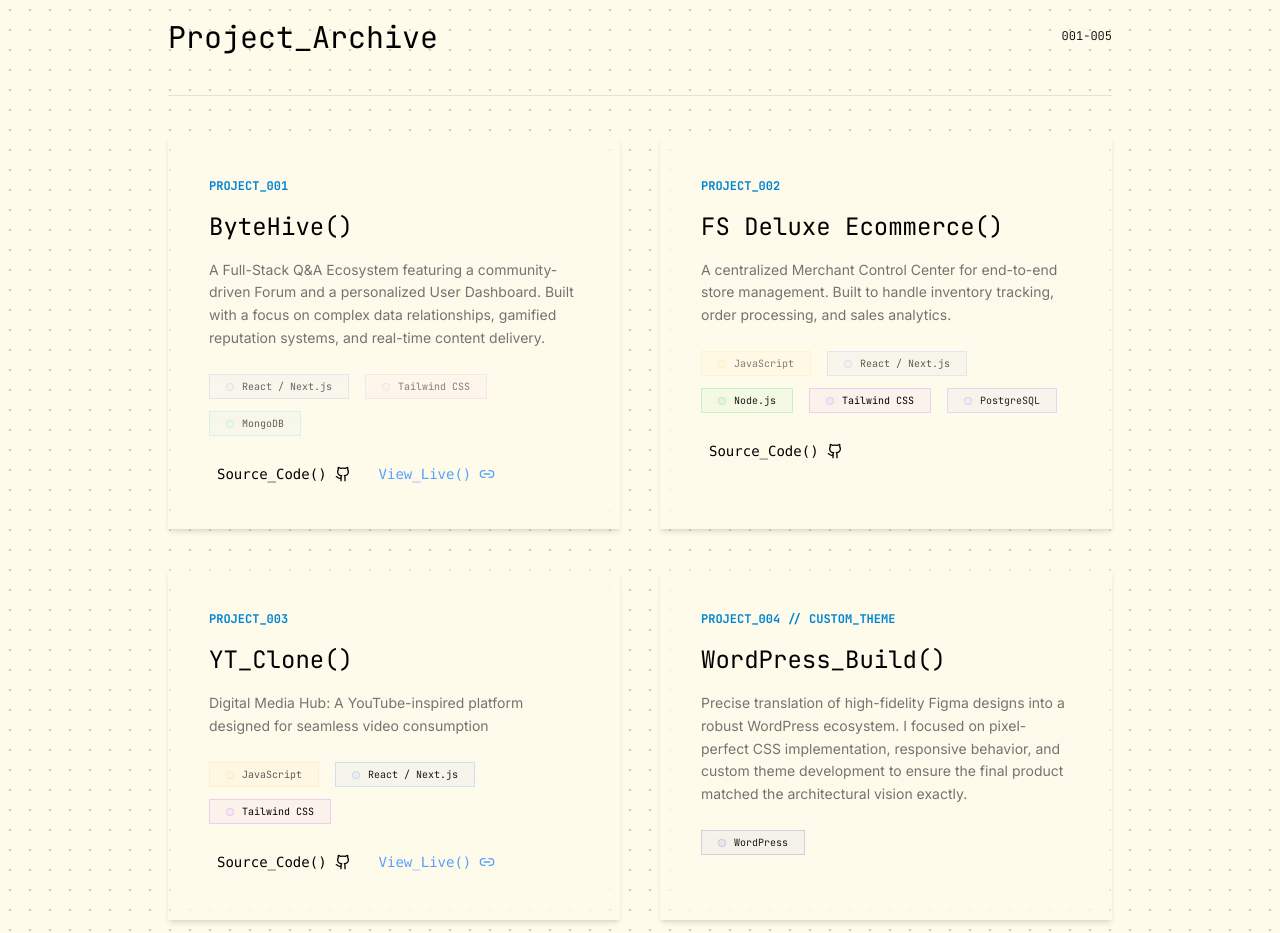
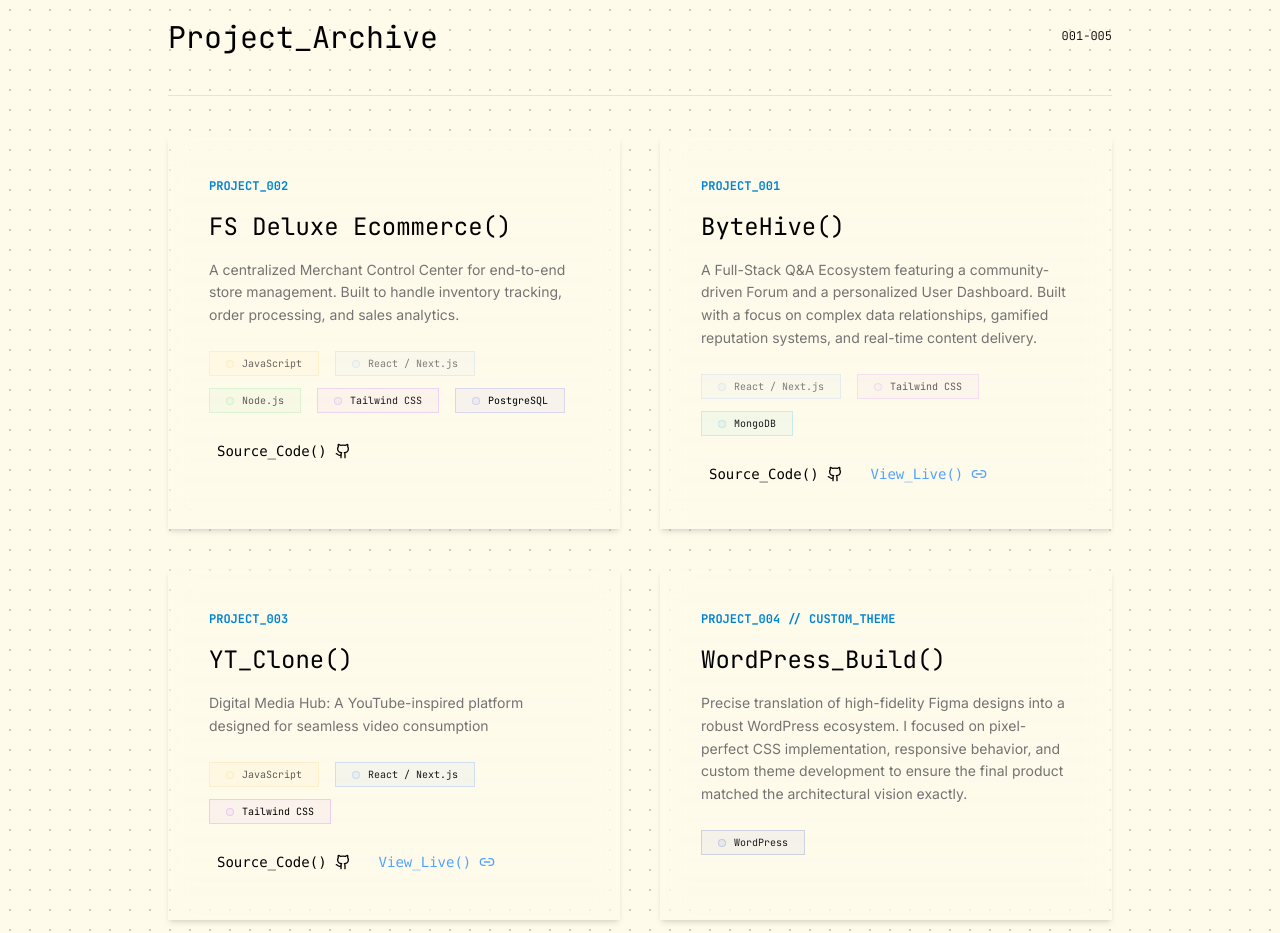
Before and after one commit to deyvtech/portfolio-v2, a React (Vite) app: page / in a window 1280 px wide. Shown: the part 940-1873 px from the top of the page. Built offline with nearby package versions, Linux system fonts and the light colour scheme.

Commit message:
Reorder projects

```diff
--- a/src/data.js
+++ b/src/data.js
@@ -75,6 +75,17 @@ export const navLinks = [
 export const projects = [
 	{
 		id: 1,
+		title: "FS Deluxe Ecommerce",
+		subtitle: "Project_002",
+		description: `A centralized Merchant Control Center for end-to-end
+						store management. Built to handle inventory tracking,
+						order processing, and sales analytics.`,
+		projectLink: "#",
+		repoLink: "https://github.com/deyvtech/pern-ecommerce.git",
+		useTechnologies: [1, 2, 3, 5, 7],
+	},
+	{
+		id: 2,
 		title: "ByteHive",
 		subtitle: "Project_001",
 		description: `A Full-Stack Q&A Ecosystem featuring a community-driven
@@ -84,17 +95,6 @@ export const projects = [
 		projectLink: "https://byte-hive.vercel.app/",
 		repoLink: "https://github.com/deyvtech/ByteHive.git",
 		useTechnologies: [2, 5, 6],
-	},
-	{
-		id: 2,
-		title: "FS Deluxe Ecommerce",
-		subtitle: "Project_002",
-		description: `A centralized Merchant Control Center for end-to-end
-						store management. Built to handle inventory tracking,
-						order processing, and sales analytics.`,
-		projectLink: "#",
-		repoLink: "https://github.com/deyvtech/pern-ecommerce.git",
-		useTechnologies: [1, 2, 3, 5, 7],
 	},
 	{
 		id: 3,
```
